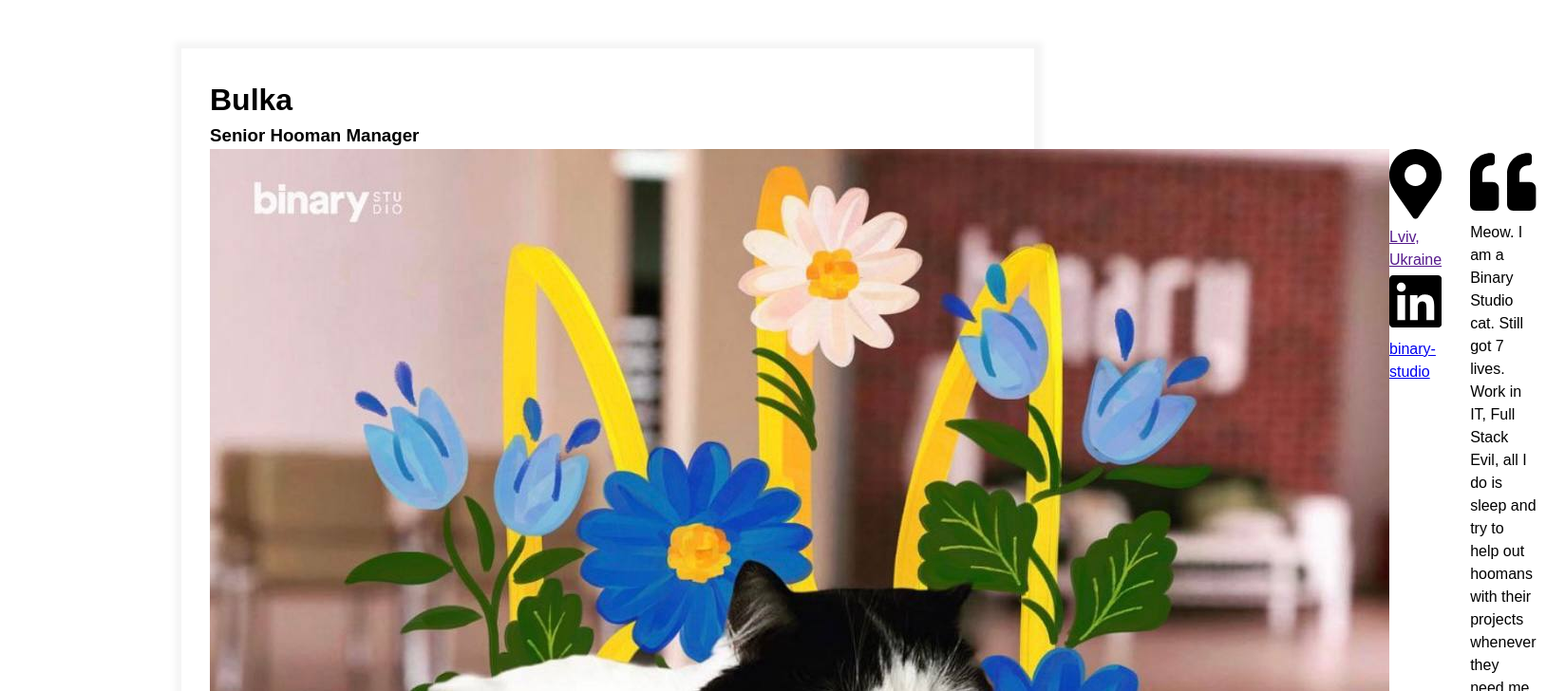
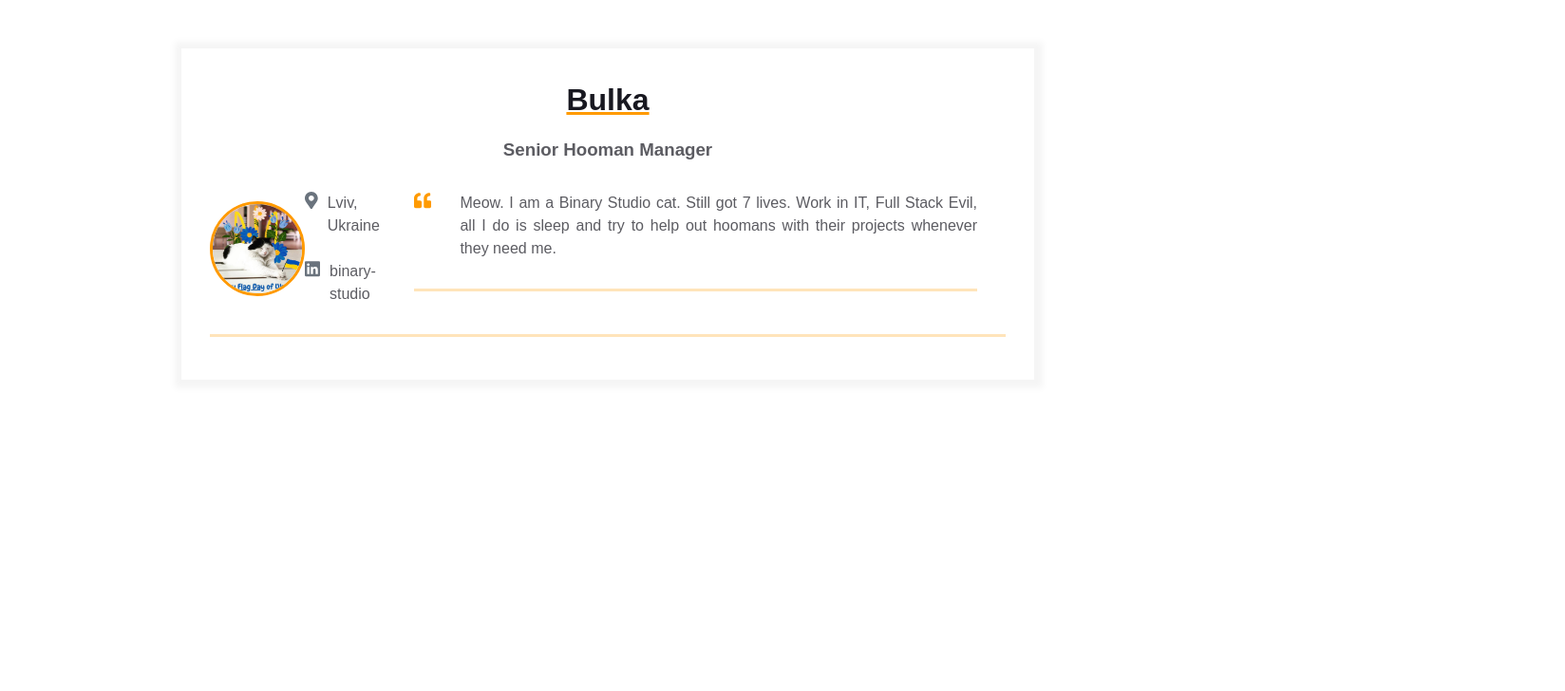
Before and after one commit to VadimMarkov1/homepage, a plain HTML site: page index.html in a window 1280 px wide. Shown: the top 728 px of the page at 95% size, 1648 px wide, since content can reach past the window. Drawn offline with Linux system fonts and the light colour scheme.

Commit message:
Fixed styles

```diff
--- a/styles.css
+++ b/styles.css
@@ -67,209 +67,196 @@ body {
   }
 }
 
-* {
-  margin: 0;
-  padding: 0;
-  box-sizing: border-box;
+.contact-info__header,
+.contact-info__sub-header {
+  text-align: center;
 }
 
-body {
-  font-family: Arial, Helvetica, sans-serif;
-  line-height: 1.5;
-
-  --primary-text-color: #181820;
-  --secondary-text-color: #5c5c62;
-  --durability-text-color: #6a737d9c;
-  --icon-color: #6a737d;
-  --border-color: #ff9a0045;
-  --text-decoration-color: #ff9a00;
+.contact-info__header {
+  color: var(--primary-text-color);
+  margin-bottom: 15px;
+  text-decoration-color: var(--text-decoration-color);
+  text-decoration-line: underline;
 }
 
-.container {
-  margin: 0 auto;
-  padding: 0 30px;
-  max-width: 900px;
+.contact-info__sub-header {
+  color: var(--secondary-text-color);
+  margin-bottom: 30px;
 }
 
-.fh {
-  display: flex;
-  flex-direction: row;
-  justify-content: space-between;
-}
-
-.fv {
+.contact-info__block {
   display: flex;
   flex-direction: column;
   justify-content: space-between;
 }
 
-.resume {
-  margin: 50px auto;
-  border: 1px solid #f5f5f5;
-  box-shadow: 1px 1px 7px 7px #f5f5f5;
-  padding: 30px 0;
-  max-width: 900px;
+.contact-info__block--center {
+  justify-content: center;
 }
 
-.resume__block {
-  border-bottom: 3px solid var(--border-color);
-  padding-bottom: 30px;
+.contact-info__item {
+  color: var(--secondary-text-color);
+  text-decoration: none;
+  display: flex;
+  justify-content: start;
+}
+
+.contact-info__item:not(:last-child) {
+  margin-bottom: 20px;
+}
+
+.contact-info__item-icon-wrapper {
+  margin-right: 10px;
+  width: 20px;
+  display: flex;
+  justify-content: center;
+}
+
+.contact-info__item-icon path {
+  fill: var(--icon-color);
+}
+
+.contact-info__item-icon {
+  height: 1.1428rem;
+  vertical-align: text-bottom;
+}
+
+.contact-info__avatar {
+  border-radius: 50%;
+  width: 100px;
+  height: 100px;
+  object-fit: cover;
+  border: 3px solid;
+  border-color: var(--text-decoration-color);
+}
+
+.intro {
+  display: flex;
+  justify-content: start;
+}
+
+.intro__icon-wrapper {
+  margin-right: 30px;
+  width: 30px;
+  display: flex;
+  justify-content: center;
+}
+
+.intro__icon {
+  height: 1.1428rem;
+  vertical-align: text-bottom;
+}
+
+.intro__icon path {
+  fill: var(--text-decoration-color);
+}
+
+.intro_text {
+  color: var(--secondary-text-color);
+  text-align: justify;
+}
+
+.skills__header {
+  color: var(--secondary-text-color);
+  text-align: center;
   margin-bottom: 15px;
 }
 
-@media screen and (max-width: 576px) {
-  .main-info,
-  .contact_info_container {
-    flex-direction: column;
-  }
-
-  .contact_info_container {
-    align-items: center;
-  }
-
-  .contact-info__block:not(:last-child) {
-    margin-bottom: 20px;
-  }
-
-  .experiences {
-    margin-right: 0;
-  }
+.skills__text {
+  color: var(--secondary-text-color);
+  text-align: justify;
 }
 
-* {
-  margin: 0;
-  padding: 0;
-  box-sizing: border-box;
+.experiences {
+  flex: 1 1 60%;
+  margin-right: 50px;
 }
 
-body {
-  font-family: Arial, Helvetica, sans-serif;
-  line-height: 1.5;
-
-  --primary-text-color: #181820;
-  --secondary-text-color: #5c5c62;
-  --durability-text-color: #6a737d9c;
-  --icon-color: #6a737d;
-  --border-color: #ff9a0045;
-  --text-decoration-color: #ff9a00;
+.experiences__header {
+  color: var(--secondary-text-color);
+  text-align: left;
+  margin-bottom: 20px;
 }
 
-.container {
-  margin: 0 auto;
-  padding: 0 30px;
-  max-width: 900px;
+.experiences__company-header-durability {
+  color: var(--durability-text-color);
+  text-align: left;
+  margin-bottom: 10px;
+  font-size: 15px;
 }
 
-.fh {
-  display: flex;
-  flex-direction: row;
-  justify-content: space-between;
+.experiences__company-header-name {
+  color: var(--primary-text-color);
+  text-decoration-color: var(--text-decoration-color);
+  text-decoration-line: underline;
+  text-align: left;
+  margin-bottom: 20px;
 }
 
-.fv {
-  display: flex;
-  flex-direction: column;
-  justify-content: space-between;
+.experiences__company-project {
+  margin-left: 15px;
+  margin-bottom: 25px;
 }
 
-.resume {
-  margin: 50px auto;
-  border: 1px solid #f5f5f5;
-  box-shadow: 1px 1px 7px 7px #f5f5f5;
-  padding: 30px 0;
-  max-width: 900px;
+.experiences__company-project-role {
+  color: var(--durability-text-color);
+  text-align: left;
+  margin-bottom: 10px;
+  font-size: 15px;
 }
 
-.resume__block {
-  border-bottom: 3px solid var(--border-color);
-  padding-bottom: 30px;
-  margin-bottom: 15px;
+.experiences__company-project-name {
+  color: var(--primary-text-color);
+  text-align: left;
+  margin-bottom: 10px;
 }
 
-@media screen and (max-width: 576px) {
-  .main-info,
-  .contact_info_container {
-    flex-direction: column;
-  }
-
-  .contact_info_container {
-    align-items: center;
-  }
-
-  .contact-info__block:not(:last-child) {
-    margin-bottom: 20px;
-  }
-
-  .experiences {
-    margin-right: 0;
-  }
+.experiences__company-project-responsibilities {
+  color: var(--secondary-text-color);
+  padding-left: 20px;
 }
 
-* {
-  margin: 0;
-  padding: 0;
-  box-sizing: border-box;
+.additional-info {
+  flex: 1 1 40%;
 }
 
-body {
-  font-family: Arial, Helvetica, sans-serif;
-  line-height: 1.5;
-
-  --primary-text-color: #181820;
-  --secondary-text-color: #5c5c62;
-  --durability-text-color: #6a737d9c;
-  --icon-color: #6a737d;
-  --border-color: #ff9a0045;
-  --text-decoration-color: #ff9a00;
+.additional-info__education {
+  margin-bottom: 20px;
 }
 
-.container {
-  margin: 0 auto;
-  padding: 0 30px;
-  max-width: 900px;
+.additional-info__education-header {
+  color: var(--secondary-text-color);
+  text-align: left;
+  margin-bottom: 20px;
 }
 
-.fh {
-  display: flex;
-  flex-direction: row;
-  justify-content: space-between;
+.additional-info__education-university-durability {
+  color: var(--durability-text-color);
+  text-align: left;
+  margin-bottom: 10px;
+  font-size: 15px;
 }
 
-.fv {
-  display: flex;
-  flex-direction: column;
-  justify-content: space-between;
+.additional-info__education-university-speciality {
+  color: var(--primary-text-color);
+  text-align: left;
+  margin-bottom: 10px;
 }
 
-.resume {
-  margin: 50px auto;
-  border: 1px solid #f5f5f5;
-  box-shadow: 1px 1px 7px 7px #f5f5f5;
-  padding: 30px 0;
-  max-width: 900px;
+.additional-info__education-university-name {
+  color: var(--secondary-text-color);
 }
 
-.resume__block {
-  border-bottom: 3px solid var(--border-color);
-  padding-bottom: 30px;
-  margin-bottom: 15px;
+.additional-info__languages {
+  margin-bottom: 20px;
 }
 
-@media screen and (max-width: 576px) {
-  .main-info,
-  .contact_info_container {
-    flex-direction: column;
-  }
+.additional-info__languages-header {
+  color: var(--secondary-text-color);
+  text-align: left;
+  margin-bottom: 20px;
+}
 
-  .contact_info_container {
-    align-items: center;
-  }
-
-  .contact-info__block:not(:last-child) {
-    margin-bottom: 20px;
-  }
-
-  .experiences {
-    margin-right: 0;
-  }
+.additional-info__languages-item {
+  color: var(--secondary-text-color);
 }
```
